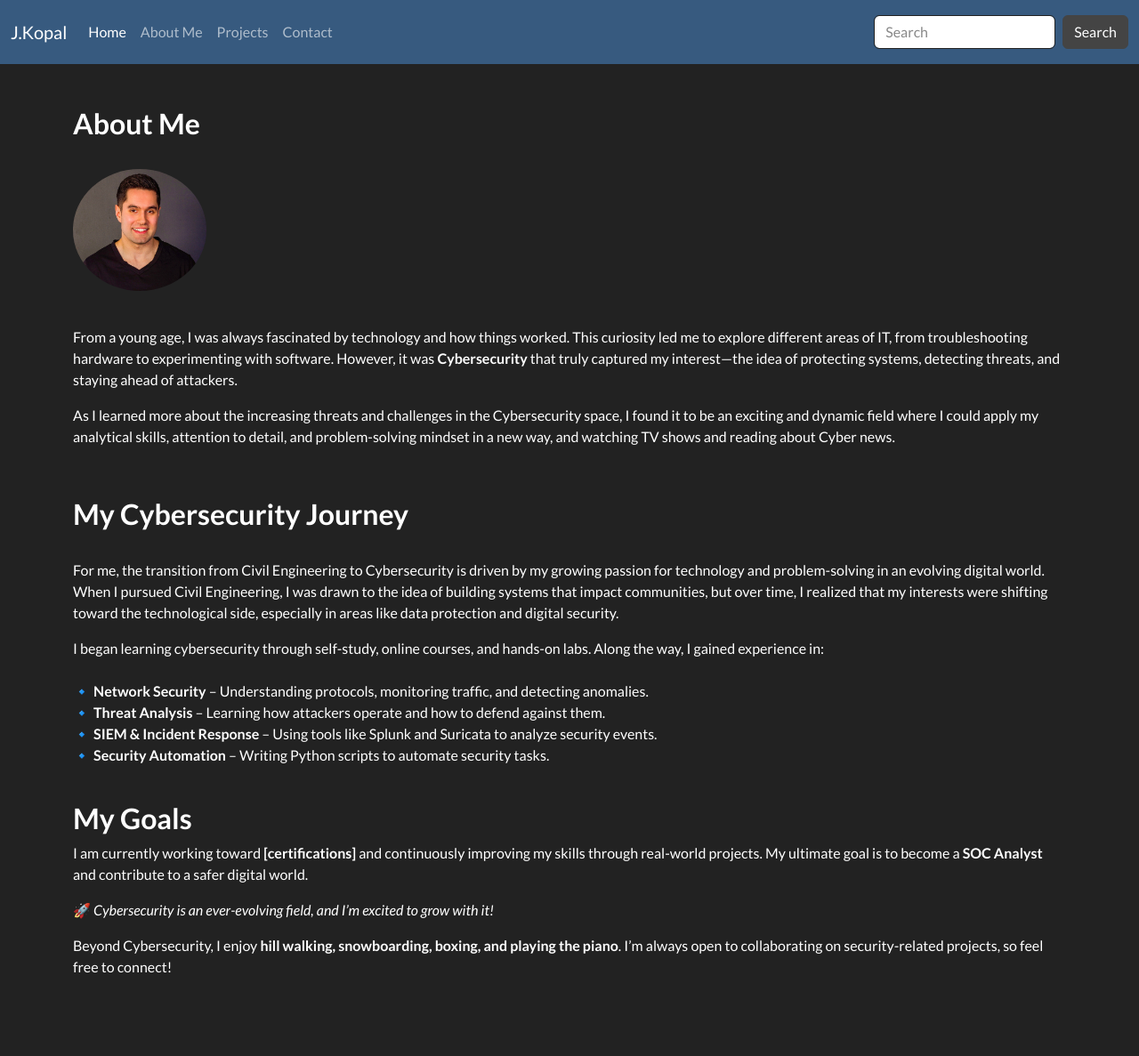
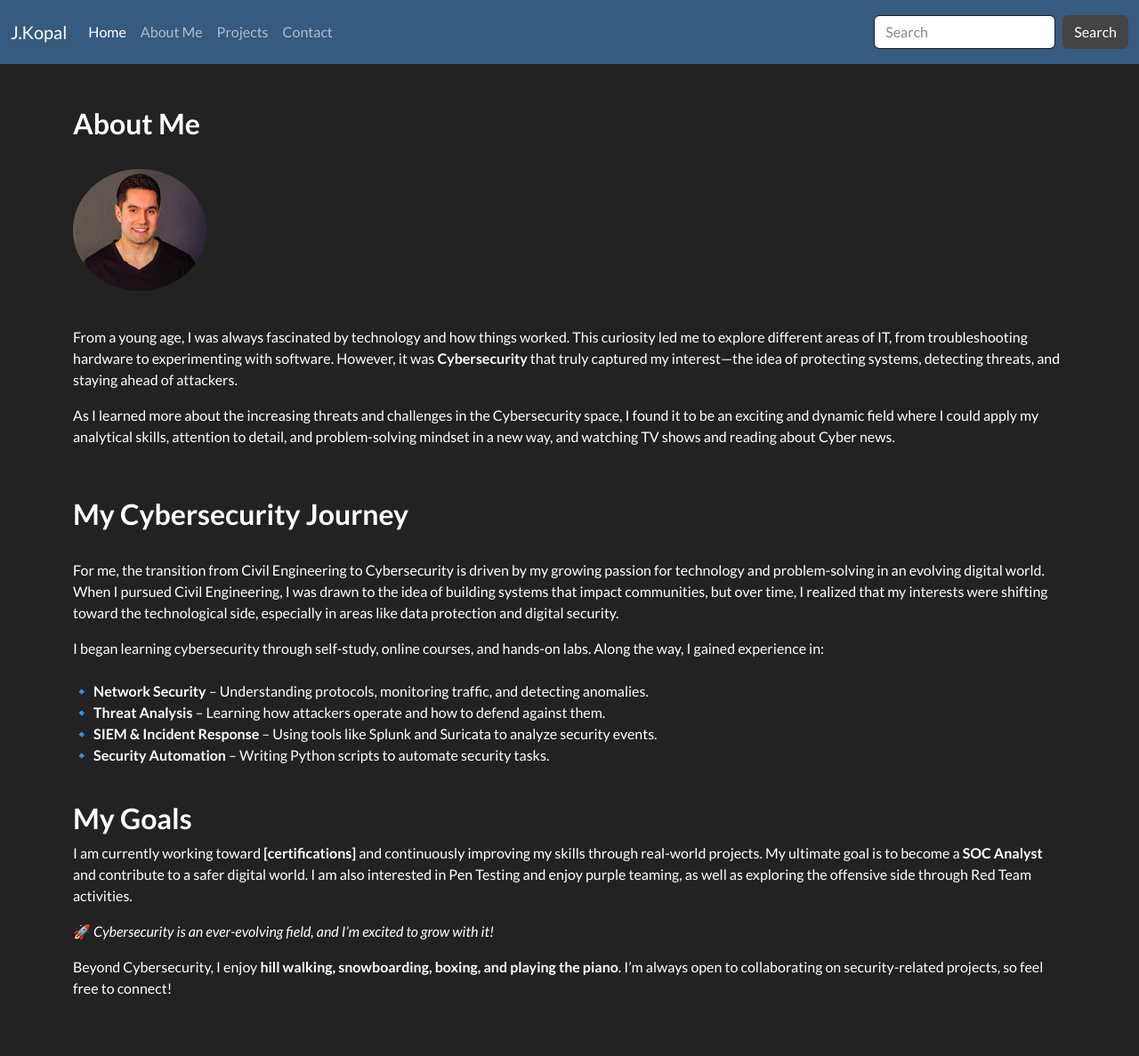
Before and after one commit to JKopal101/jkopal101.github.io, a Jekyll site: the page built from about_me.md, in a window 1280 px wide. Shown: the whole page at 89% size. Built offline with Jekyll 4.4.1, drawn with Linux system fonts in a browser that asks for light colours; before the commit the page ends 1163 px from its top, so only the background shows below that.

Commit message:
Update about_me.md

```diff
--- a/about_me.md
+++ b/about_me.md
@@ -32,7 +32,7 @@ I began learning cybersecurity through self-study, online courses, and hands-on
 
 ### **My Goals**
 
-I am currently working toward **[certifications]** and continuously improving my skills through real-world projects. My ultimate goal is to become a **SOC Analyst** and contribute to a safer digital world.
+I am currently working toward **[certifications]** and continuously improving my skills through real-world projects. My ultimate goal is to become a **SOC Analyst** and contribute to a safer digital world. I am also interested in Pen Testing and enjoy purple teaming, as well as exploring the offensive side through Red Team activities.
 
 🚀 *Cybersecurity is an ever-evolving field, and I’m excited to grow with it!*
 
```
